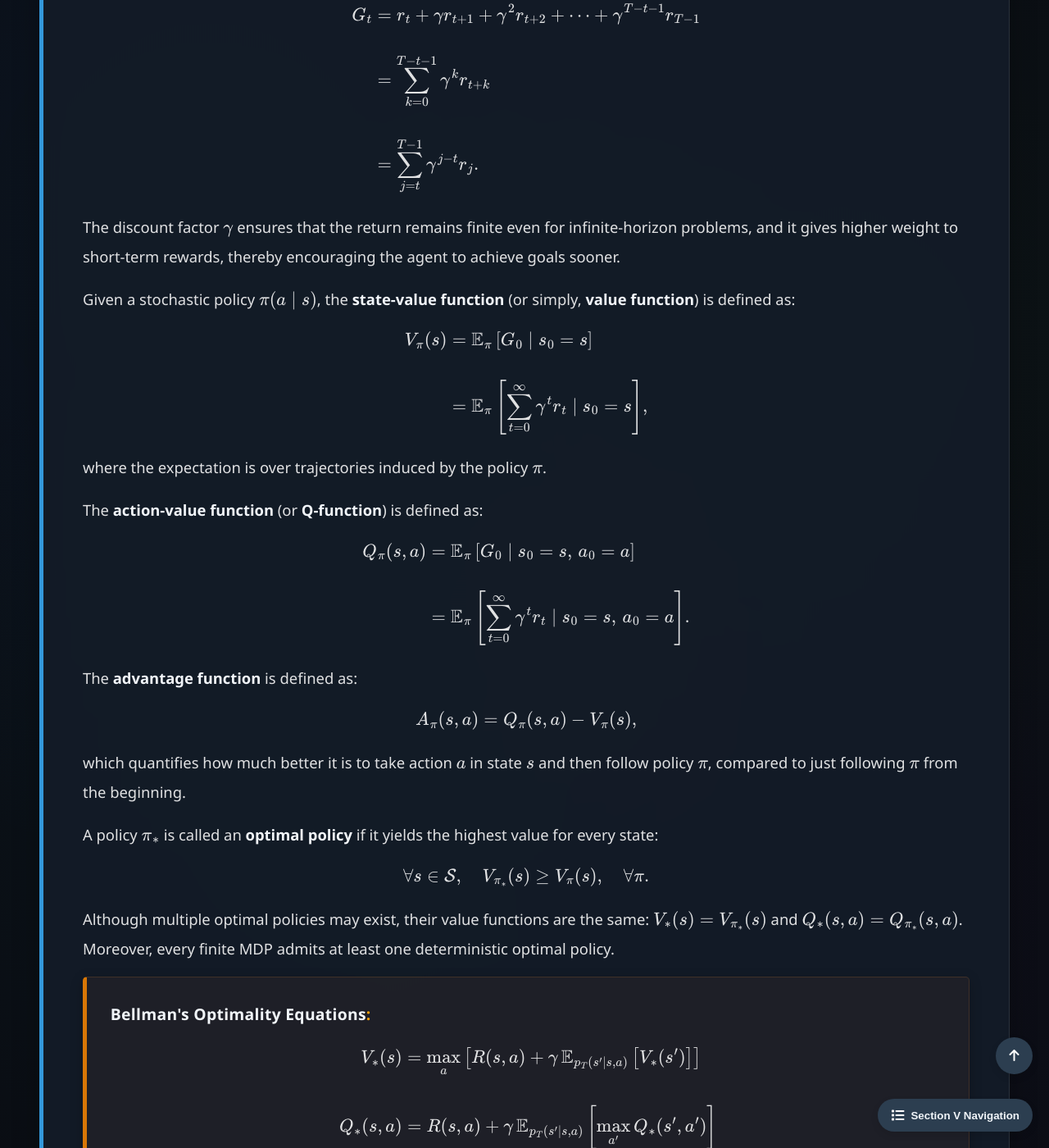
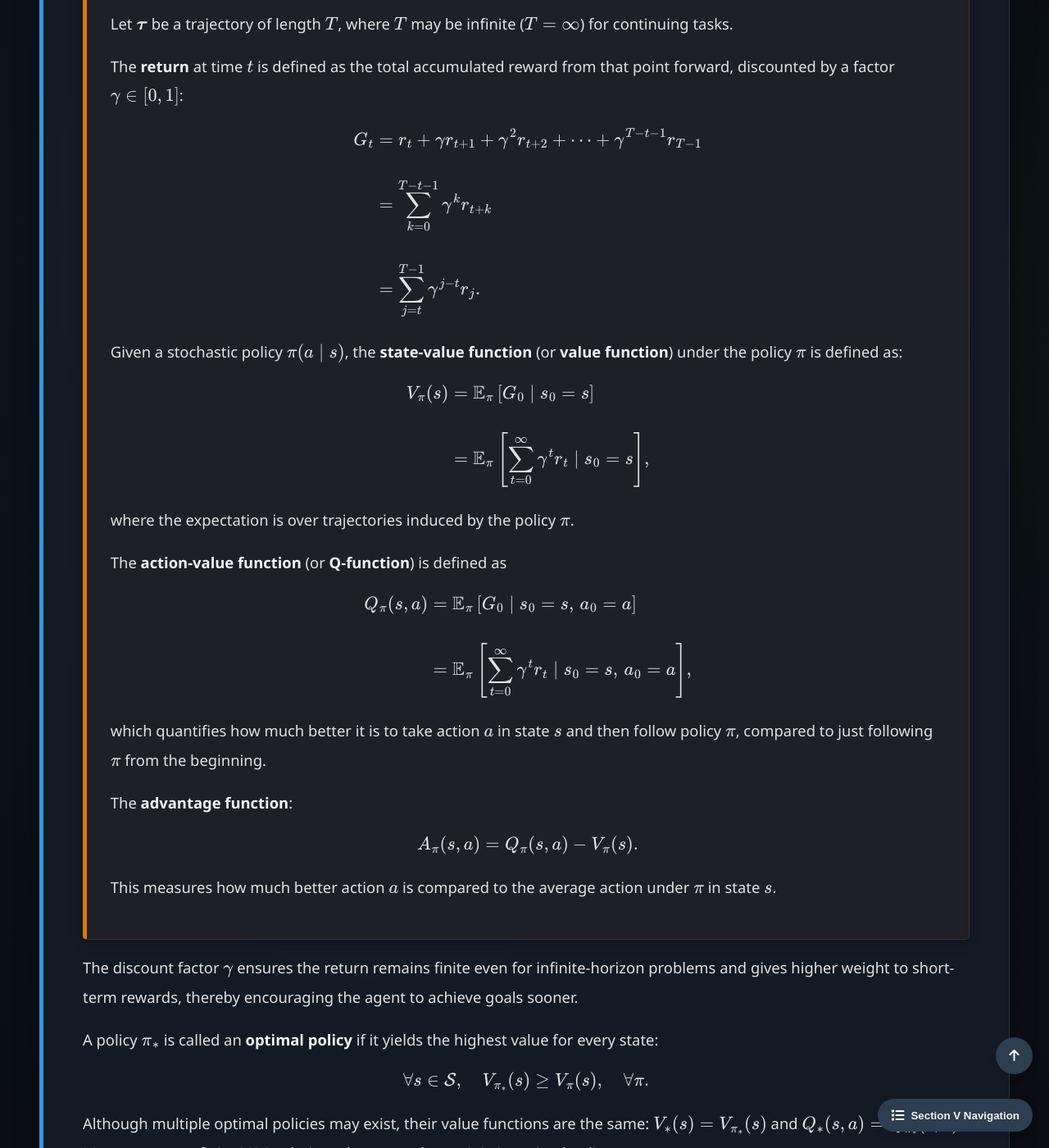
Before and after one commit to Yusukey01/yusukey01.github.io, a Jekyll site: the page built from Mathematics/Machine_learning/intro_RL.html, in a window 1280 px wide and 1400 px high, scrolled down 7616 px. Shown: the whole window at 82% size. Built offline with Jekyll 4.4.1, drawn with Linux system fonts in a browser that asks for light colours; some of the changed text lies outside the part shown.

Commit message:
fixed style, texts

```diff
--- a/Mathematics/Machine_learning/intro_RL.html
+++ b/Mathematics/Machine_learning/intro_RL.html
@@ -60,12 +60,14 @@ uses_python: false
 
                 <p>
                     Reinforcement learning differs fundamentally from other machine learning paradigms:
+                </p>
+
                 <ul style="padding-left: 40px;">
                     <li><strong>Supervised learning</strong> trains models on ground-truth input-output pairs with explicit correct labels for each input.</li>
                     <li> <strong>Unsupervised learning</strong> discovers hidden structure or representations in unlabeled data without any feedback signal.</li>
                     <li> <strong>Reinforcement learning</strong> uses only a scalar reward signal that provides evaluative feedback based on the agent's interaction with an environment.</li>
                 </ul>
-                </p>
+
 
                 <p>
                     In RL, learning is driven by trial-and-error interaction rather than labeled examples. Unlike supervised learning, there are no correct labels for each input,
@@ -184,11 +186,11 @@ uses_python: false
                 <p>
                     The <strong>exploration-exploitation tradeoff</strong> is fundamental to reinforcement learning. An agent must
                     balance between:
+                </p>
                 <ul style="padding-left: 40px;">
                     <li><strong>Exploitation</strong>: Choosing actions that yield high rewards based on current knowledge</li>
                     <li><strong>Exploration</strong>: Trying new actions to potentially discover better strategies</li>
                 </ul>
-                </p>
 
                 <h3>\(\epsilon\)-Greedy Strategy</h3>
                 <p>
@@ -256,14 +258,13 @@ uses_python: false
                     is referred to as <strong>learning</strong>.
                 </p>
 
+                <div class="theorem">
+                    <span class="theorem-title">Definition: Markov Decision Process (MDP)</span>
                     <p>
-                    We define the MDP as the tuple:
-                    \[
-                    \left\langle \mathcal{S}, \mathcal{A}, p_T, p_R, p_0 \right\rangle,
-                    \]
+                        An MDP is a tuple
+                        \(\left\langle \mathcal{S}, \mathcal{A}, p_T, p_R, p_0 \right\rangle\)
                         where:
                     </p>
-
                     <ul style="padding-left: 40px;">
                         <li>\(\mathcal{S}\): set of environment states</li>
                         <li>\(\mathcal{A}\): set of available actions</li>
@@ -271,6 +272,7 @@ uses_python: false
                         <li>\(p_R(r \mid s, a, s')\): reward model (stochastic reward distribution)</li>
                         <li>\(p_0(s_0)\): initial state distribution</li>
                     </ul>
+                </div>
 
                 <p>
                     At time \(t = 0\), the initial state is sampled as \(s_0 \sim p_0\). At each step \(t \geq 0\), the agent observes
@@ -321,9 +323,16 @@ uses_python: false
             <section id="value-functions" class="section-content">
                 <h2>Value Functions and Bellman Equations</h2>
 
+                <div class="theorem">
+                    <span class="theorem-title">Definition: Return, Value Functions, & Advantage</span>
                     <p>
-                    Let \(\boldsymbol{\tau}\) be a trajectory of length \(T\), where \(T\) may be infinite (\(T = \infty\)) for continuing tasks.
-                    The <strong>return</strong> at time \(t\) is defined as the total accumulated reward from that point forward, discounted by a factor \(\gamma \in [0, 1]\):
+                        Let \(\boldsymbol{\tau}\) be a trajectory of length \(T\), where \(T\) may be infinite (\(T = \infty\)) for
+                        continuing tasks.
+                    </p>
+
+                    <p>
+                        The <strong>return</strong> at time \(t\) is defined as the total accumulated reward from that point forward,
+                        discounted by a factor \(\gamma \in [0, 1]\):
                         \[
                         \begin{align*}
                         G_t &= r_t + \gamma r_{t+1} + \gamma^2 r_{t+2} + \cdots + \gamma^{T - t - 1} r_{T - 1} \\\\
@@ -331,36 +340,41 @@ uses_python: false
                             &= \sum_{j = t}^{T - 1} \gamma^{j - t} r_j.
                         \end{align*}
                         \]
-                    The discount factor \(\gamma\) ensures that the return remains finite even for infinite-horizon problems, and it gives higher weight to short-term rewards, thereby encouraging the agent to achieve goals sooner.
                     </p>
-
                     <p>
-                    Given a stochastic policy \(\pi(a \mid s)\), the <strong>state-value function</strong> (or simply, <strong>value function</strong>) is defined as:
+                        Given a stochastic policy \(\pi(a \mid s)\), the <strong>state-value function</strong>
+                        (or <strong>value function</strong>) under the policy \(\pi\) is defined as:
                         \[
                         \begin{align*}
-                    V_{\pi}(s) &= \mathbb{E}_{\pi} \left[ G_0 \mid s_0 = s \right] \\\\
-                            &= \mathbb{E}_{\pi} \left[ \sum_{t = 0}^{\infty} \gamma^t r_t \mid s_0 = s \right],
+                        V_{\pi}(s) &= \mathbb{E}_{\pi}\left[G_0 \mid s_0 = s\right] \\\\
+                                   &= \mathbb{E}_{\pi}\left[\sum_{t = 0}^{\infty} \gamma^t r_t \mid s_0 = s\right],
                         \end{align*}
                         \]
                         where the expectation is over trajectories induced by the policy \(\pi\).
                     </p>
-
                     <p>
-                    The <strong>action-value function</strong> (or <strong>Q-function</strong>) is defined as:
+                        The <strong>action-value function</strong> (or <strong>Q-function</strong>) is defined as
                         \[
                         \begin{align*}
                         Q_{\pi}(s, a) &= \mathbb{E}_{\pi} \left[ G_0 \mid s_0 = s, \, a_0 = a \right] \\\\
-                                &= \mathbb{E}_{\pi} \left[ \sum_{t = 0}^{\infty} \gamma^t r_t \mid s_0 = s, \, a_0 = a \right].
+                                      &= \mathbb{E}_{\pi} \left[ \sum_{t = 0}^{\infty} \gamma^t r_t \mid s_0 = s, \, a_0 = a \right],
                         \end{align*}
                         \]
+                        which quantifies how much better it is to take action \(a\) in state \(s\) and then follow policy \(\pi\),
+                        compared to just following \(\pi\) from the beginning.
                     </p>
+                    <p>
+                        The <strong>advantage function</strong>:
+                        \[
+                        A_{\pi}(s, a) = Q_{\pi}(s, a) - V_{\pi}(s).
+                        \]
+                        This measures how much better action \(a\) is compared to the average action under \(\pi\) in state \(s\).
+                    </p>
+                </div>
 
                 <p>
-                    The <strong>advantage function</strong> is defined as:
-                    \[
-                    A_{\pi}(s, a) = Q_{\pi}(s, a) - V_{\pi}(s),
-                    \]
-                    which quantifies how much better it is to take action \(a\) in state \(s\) and then follow policy \(\pi\), compared to just following \(\pi\) from the beginning.
+                    The discount factor \(\gamma\) ensures the return remains finite even for infinite-horizon problems and gives higher weight
+                    to short-term rewards, thereby encouraging the agent to achieve goals sooner.
                 </p>
 
                 <p>
@@ -633,31 +647,36 @@ uses_python: false
 
                 <h3>TD(0): One-Step Temporal Difference</h3>
                 <p>
-                    The simplest TD method, <strong>TD(0)</strong>, updates value estimates after each single step.
-                    Suppose that the agent learns the value function \(V_{\pi}\) for a fixed policy \(\pi\).
-                    Given a state transition \((s, a, r, s')\) where \(a \sim \pi(s)\), we update the estimate \(V(s)\) as follows:
+                    The simplest TD method, <strong>TD(0)</strong>, updates value estimates after each single step. Suppose the agent learns
+                    the value function \(V_\pi\) for a fixed policy \(\pi\).
+                    Given a state transition \((s_t, a_t, r_t, s_{t+1})\) where \(a_t \sim \pi(s_t)\), we update the estimate \(V(s_t)\) as follows:
+                </p>
+
+                <div class="theorem">
+                    <span class="theorem-title">Definition: TD(0) Update</span>
+                    <p>
                         \[
-                    V(s_t) \leftarrow V(s_t) + \alpha \left[ r_t + \gamma V(s_{t+1}) - V(s_t) \right]
+                        V(s_t) \leftarrow V(s_t) + \alpha\,\delta_t
                         \]
                         where:
                     </p>
-
                     <ul style="padding-left: 40px;">
-                    <li>\(\alpha \in (0,1]\) is the learning rate</li>
-                    <li>\(r_t + \gamma V(s_{t+1})\) is the <strong>TD target</strong></li>
-                    <li>\(\delta_t = r_t + \gamma V(s_{t+1}) - V(s_t)\) is the <strong>TD error</strong></li>
+                        <li>\(\alpha \in (0,1]\) is the learning rate,</li>
+                        <li>\(\delta_t = r_t + \gamma V(s_{t+1}) - V(s_t)\) is the <strong>TD error</strong>,</li>
+                        <li>\(r_t + \gamma V(s_{t+1})\) is the <strong>TD target</strong>.</li>
                     </ul>
+                </div>
 
 
                 <h3>n-Step TD Methods</h3>
                 <p>
                     TD methods can be generalized to look ahead multiple steps. The <strong>n-step return</strong> is defined as:
                     \[
-                    G_{t:t+n} = r_{t+1} + \gamma r_{t+2} + \cdots + \gamma^{n-1} r_{t+n} + \gamma^n V(S_{t+n})
+                    G_{t:t+n} = r_{t+1} + \gamma r_{t+2} + \cdots + \gamma^{n-1} r_{t+n} + \gamma^n V(s_{t+n})
                     \]
                     The corresponding n-step TD update becomes:
                     \[
-                    V(S_t) \leftarrow V(S_t) + \alpha [G_{t:t+n} - V(S_t)]
+                    V(s_t) \leftarrow V(s_t) + \alpha [G_{t:t+n} - V(s_t)]
                     \]
                     This provides a spectrum of methods: \(n=1\) gives TD(0), and as \(n\) increases toward the episode length,
                     the method approaches Monte Carlo behavior by using longer actual return sequences.
@@ -737,28 +756,42 @@ uses_python: false
                     directly (off-policy), while the other learns the policy it follows (on-policy).
                 </p>
 
+                .................
+
                 <h3>SARSA (On-Policy TD Control)</h3>
                 <p>
-                    The agent follows a policy \(\pi\) to learn the Q-function in every step to select actions. Under a transition \((s, a, r, s')\), the TD update rule is:
+                    The agent follows a policy \(\pi\) to learn the Q-function in every step in order to select actions.
+                    Under a transition \((s, a, r, s')\), the TD update rule is:
+                </p>
+                <div class="theorem">
+                    <span class="theorem-title">SARSA Update:</span>
+                    <p>
                         \[
-                    Q(s, a) \leftarrow Q(s, a) + \alpha \left[ r + \gamma Q(s', a') - Q(s, a) \right]
+                        Q(s, a) \leftarrow Q(s, a) + \alpha\left[r + \gamma Q(s', a') - Q(s, a)\right]
                         \]
                         where \(a' \sim \pi(s')\) is the action that the agent will take in state \(s'\). This makes SARSA <strong>on-policy</strong>.
-                    <br><br>
-                    Note: SARSA is named after the augmented transition \((s, a, r, s', a')\).
                     </p>
+                </div>
+                <p>
+                    Note: SARSA is named after the transition tuple \((s, a, r, s', a')\).
+                </p>
+
+
 
                 <h3>Q-Learning (Off-Policy TD Control)</h3>
                 <p>
-                    Instead of the sampled next action \(a' \sim \pi(s')\) in SARSA, we use the greedy action in \(s'\):
+                    Instead of the sampled next action \(a' \sim \pi(s')\) in SARSA, Q-learning uses the greedy action in \(s'\):
+                </p>
+                <div class="theorem">
+                    <span class="theorem-title">Q-Learning Update:</span>
+                    <p>
                         \[
-                    a' = \arg \max_b Q(s', b),
+                        Q(s, a) \leftarrow Q(s, a) + \alpha\left[r + \gamma \max_b Q(s', b) - Q(s, a)\right]
                         \]
-                    making it <strong>off-policy</strong>. Thus the TD update rule for a transition \((s, a, r, s')\) is given by:
-                    \[
-                    Q(s, a) \leftarrow Q(s, a) + \alpha \left[ r + \gamma \max_{b} Q(s', b) - Q(s, a) \right].
-                    \]
+                        The max over actions \(\arg \max_b Q(s', b)\) makes this <strong>off-policy</strong>:
+                        the update targets the optimal Q-function regardless of the behavioral policy.
                     </p>
+                </div>
 
                 <h3>Key Differences</h3>
 
@@ -817,6 +850,12 @@ uses_python: false
 
                 <p>
                     Repeating the same steps, we obtain the <strong>policy gradient theorem</strong>:
+                </p>
+
+                <div class="theorem">
+                    <span class="theorem-title">Theorem: Policy Gradient Theorem</span>
+                    <p>
+                        For a parameterized policy \(\pi_\theta\), the gradient of the expected return is:
                         \[
                         \begin{align*}
                         \nabla_{\theta}J(\pi_{\theta})
@@ -825,12 +864,13 @@ uses_python: false
                         &= \frac{1}{1 -\gamma} \mathbb{E}_{p_{\pi_{\theta}}^{\infty}(s) \pi_{\theta}(a \mid s)} \left[ \nabla_{\theta} \log \pi_{\theta}(a \mid s) Q_{\pi_{\theta}}(s, a) \right]
                         \end{align*}
                         \]
-                    where \(p_t(s)\) is the probability of visiting state \(s\) at time \(t\) if the agent starts with \(s_0 \sim p_0\) following \(\pi_{\theta}\), and
+                        where \(p_t(s)\) is the probability of visiting state \(s\) at time \(t\) if the agent starts with \(s_0 \sim p_0\) following \(\pi_\theta\), and
                         \[
-                    p_{\pi_{\theta}}^{\infty}(s) = (1 - \gamma) \sum_{t = 0}^{\infty} \gamma^t p_t(s)
+                        p_{\pi_\theta}^\infty(s) = (1-\gamma)\sum_{t=0}^{\infty}\gamma^t p_t(s)
                         \]
                         is the normalized discounted state visitation distribution.
                     </p>
+                </div>
 
                 <p>
                     To reduce high variance, we can introduce a baseline:
```
Also changed, not shown: other parts of Mathematics/Machine_learning/intro_RL.html (+2 -2 lines). Lines whose indentation alone changed are shown as unchanged.
